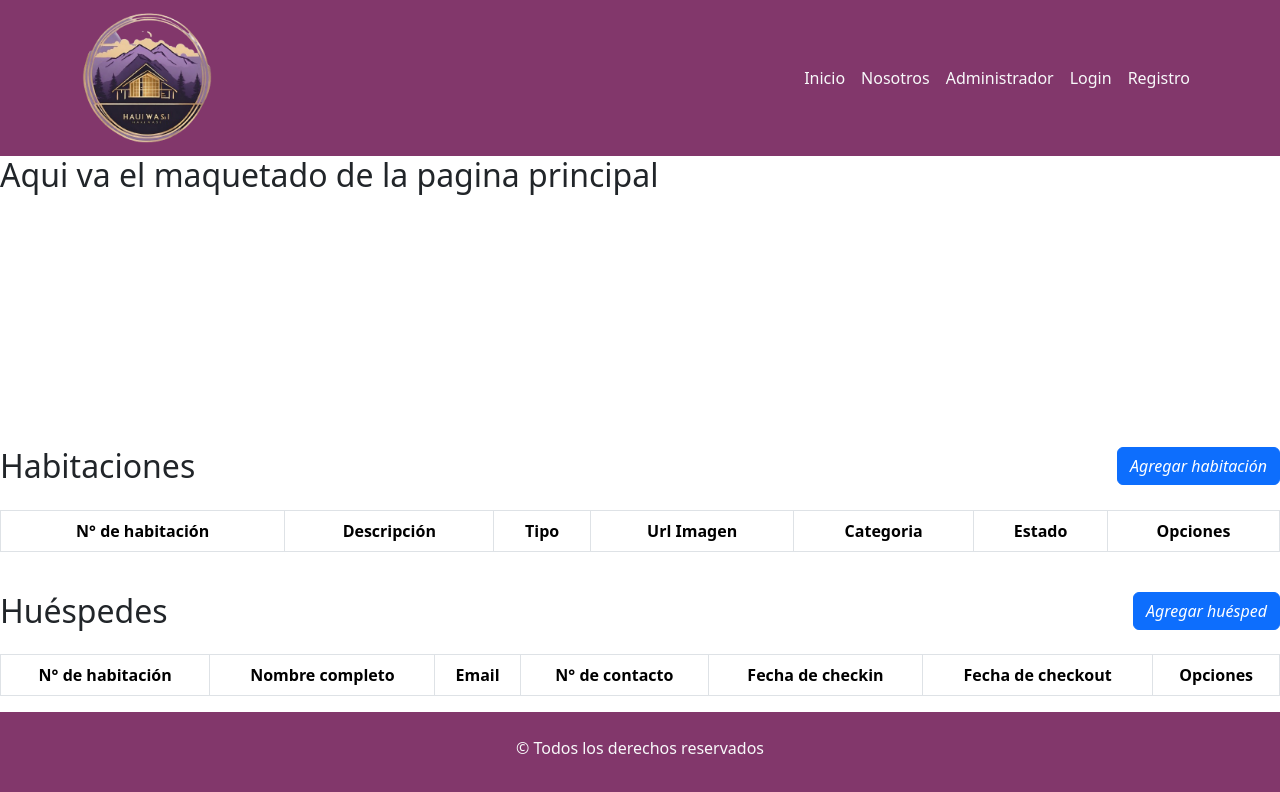
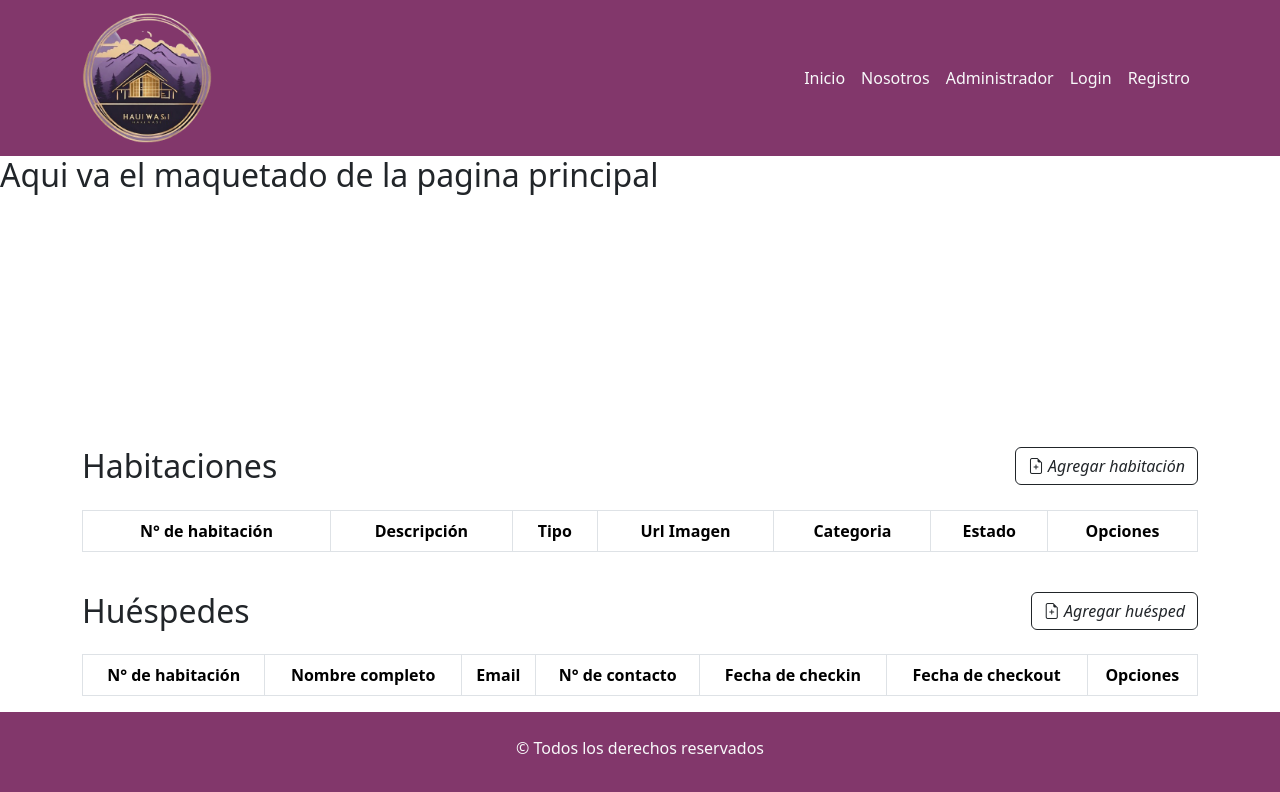
Before and after one commit to Pabmoy25/proyectoHotel-FrontEnd, a React (Vite) app: page / in a window 1280 px wide. Shown: the top 792 px of the page. Built offline with nearby package versions, Linux system fonts and the light colour scheme.

Commit message:
instalo bootstrap icons y agrego tabla de huespedes

```diff
--- a/package.json
+++ b/package.json
@@ -11,6 +11,7 @@
   },
   "dependencies": {
     "bootstrap": "^5.3.3",
+    "bootstrap-icons": "^1.11.3",
     "react": "^18.2.0",
     "react-bootstrap": "^2.10.2",
     "react-bootstrap-icons": "^1.11.3",
--- a/src/App.jsx
+++ b/src/App.jsx
@@ -1,9 +1,11 @@
 import './App.css'
 import "bootstrap/dist/css/bootstrap.min.css";
+import "bootstrap-icons/font/bootstrap-icons.css";
 import Footer from './components/common/Footer'
 import Menu from './components/common/Menu'
 import PaginaPrincipal from './components/pages/PaginaPrincipal'
 import PaginaAdministrador from './components/pages/PaginaAdministrador';
+import { Container } from 'react-bootstrap';
 
 
 
@@ -14,7 +16,9 @@ function App() {
     <>
     <Menu></Menu>
     <PaginaPrincipal></PaginaPrincipal>
+    <Container className="container-fluid">
     <PaginaAdministrador></PaginaAdministrador>
+    </Container>
     <Footer></Footer>
     </>
   )
--- a/src/components/pages/PaginaAdministrador.jsx
+++ b/src/components/pages/PaginaAdministrador.jsx
@@ -1,6 +1,8 @@
 import React from "react";
 import { Table, Button } from "react-bootstrap";
+
 import { Link } from "react-router-dom";
+
 
 const PaginaAdministrador = () => {
   return (
@@ -10,8 +12,8 @@ const PaginaAdministrador = () => {
         {/*<Button as={Link} to={"/administrador/crear"}>
           <i className="bi bi-file-earmark-plus-fill"></i>
         </Button>*/}
-        <Button>
-          <i className="bi bi-file-earmark-plus-fill">Agregar habitación</i>
+        <Button variant="outline-dark">
+          <i className="bi bi-file-earmark-plus"> Agregar habitación</i>
         </Button>
       </div>
       <Table striped bordered hover>
@@ -39,8 +41,8 @@ const PaginaAdministrador = () => {
       <div className="d-flex justify-content-between align-items-center">
         <h2 className="my-4">Huéspedes</h2>
 
-        <Button>
-          <i className="bi bi-file-earmark-plus-fill">Agregar huésped</i>
+        <Button variant="outline-dark">
+          <i className="bi bi-file-earmark-plus"> Agregar huésped</i>
         </Button>
       </div>
       <Table striped bordered hover>
```
Also changed, not shown: 1 other file (tests, documents, lock files or other folders).
